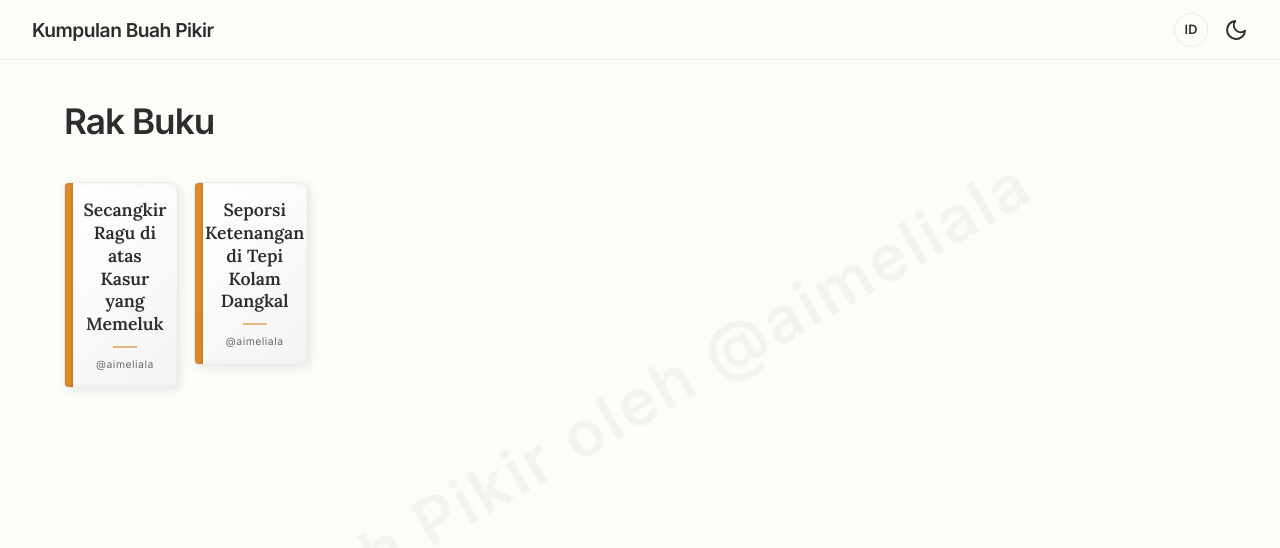
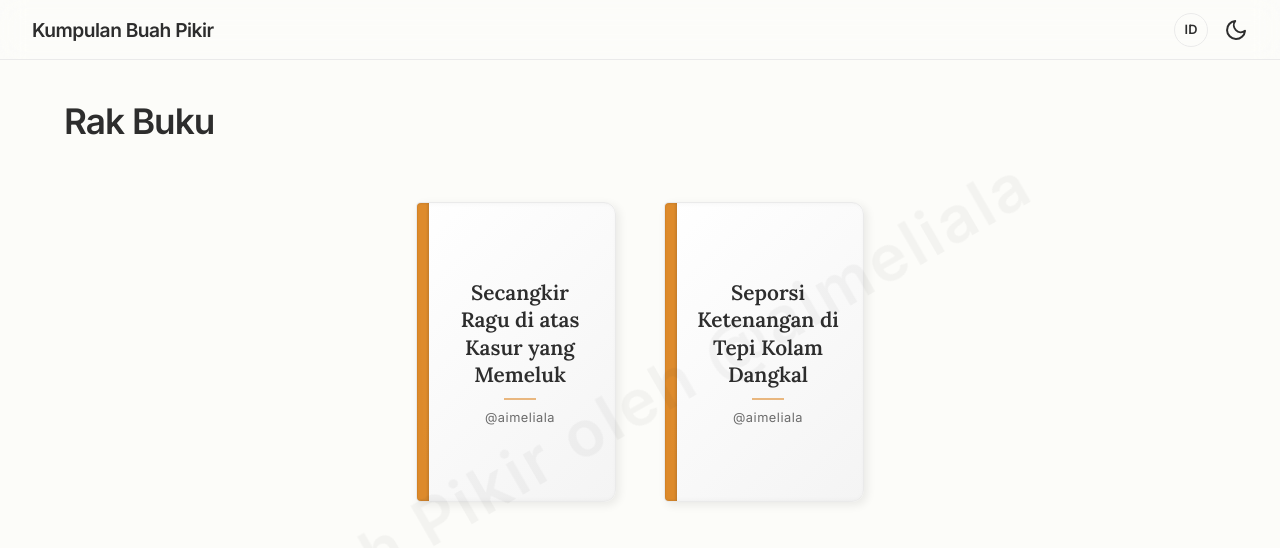
Before and after one commit to lunadiotic/mindbook-reader, a React (Vite) app: page / in a window 1280 px wide. Shown: the top 548 px of the page. Built offline with nearby package versions, Linux system fonts and the light colour scheme.

Commit message:
fix grid library

```diff
--- a/src/index.css
+++ b/src/index.css
@@ -308,19 +308,24 @@ body {
 }
 
 .library-grid {
-  display: grid;
-  grid-template-columns: repeat(auto-fill, minmax(110px, 1fr)); /* Cukup untuk 2-3 buku di HP */
-  gap: 24px 16px;
-  perspective: 1000px; /* For 3D hover effects */
+  display: flex;
+  flex-wrap: wrap;
+  justify-content: center;
+  align-items: start; /* Fixes vertical misalignment for different title lengths */
+  gap: 32px 24px;
+  perspective: 1000px;
+  padding: 20px 0;
 }
 
 .library-card {
+  width: 120px;
   aspect-ratio: 2 / 3;
   background: linear-gradient(135deg, var(--paper-bg) 0%, #f4f4f4 100%);
   border: 1px solid var(--border-color);
   border-radius: 4px 8px 8px 4px;
-  padding: 16px 12px 16px 20px; /* Padding lebih kecil, ekstra di kiri untuk spine */
+  padding: 16px 12px 16px 20px;
   cursor: pointer;
+  flex-shrink: 0;
   transition: transform 0.4s cubic-bezier(0.34, 1.56, 0.64, 1), box-shadow 0.4s ease;
   box-shadow:
     inset 2px 0 5px rgba(0,0,0,0.05),
@@ -343,7 +348,6 @@ body {
     3px 3px 10px rgba(0,0,0,0.4);
 }
 
-/* The book spine binding */
 .library-card::before {
   content: '';
   position: absolute;
@@ -377,7 +381,7 @@ body {
 
 .book-cover-content h3 {
   font-family: 'Lora', serif;
-  font-size: clamp(0.85rem, 3.5vw, 1.1rem);
+  font-size: 0.9rem;
   color: var(--text-main);
   margin: 0;
   line-height: 1.3;
@@ -400,6 +404,50 @@ body {
   margin: 0;
 }
 
+/* Responsiveness for Tablets and Desktop Monitors */
+@media (min-width: 768px) {
+  .library-grid {
+    gap: 48px 32px;
+  }
+  .library-card {
+    width: 160px;
+    padding: 20px 16px 20px 24px;
+    border-radius: 4px 10px 10px 4px;
+  }
+  .library-card::before {
+    width: 10px;
+  }
+  .book-cover-content h3 {
+    font-size: 1.1rem;
+  }
+  .book-author {
+    font-size: 0.75rem;
+  }
+}
+
+@media (min-width: 1024px) {
+  .library-grid {
+    gap: 60px 48px;
+  }
+  .library-card {
+    width: 200px;
+    padding: 24px 20px 24px 28px;
+    border-radius: 4px 12px 12px 4px;
+  }
+  .library-card::before {
+    width: 12px;
+  }
+  .book-cover-content h3 {
+    font-size: 1.3rem;
+  }
+  .book-divider {
+    width: 32px;
+  }
+  .book-author {
+    font-size: 0.8rem;
+  }
+}
+
 /* Watermark */
 .watermark {
   position: fixed;
```
